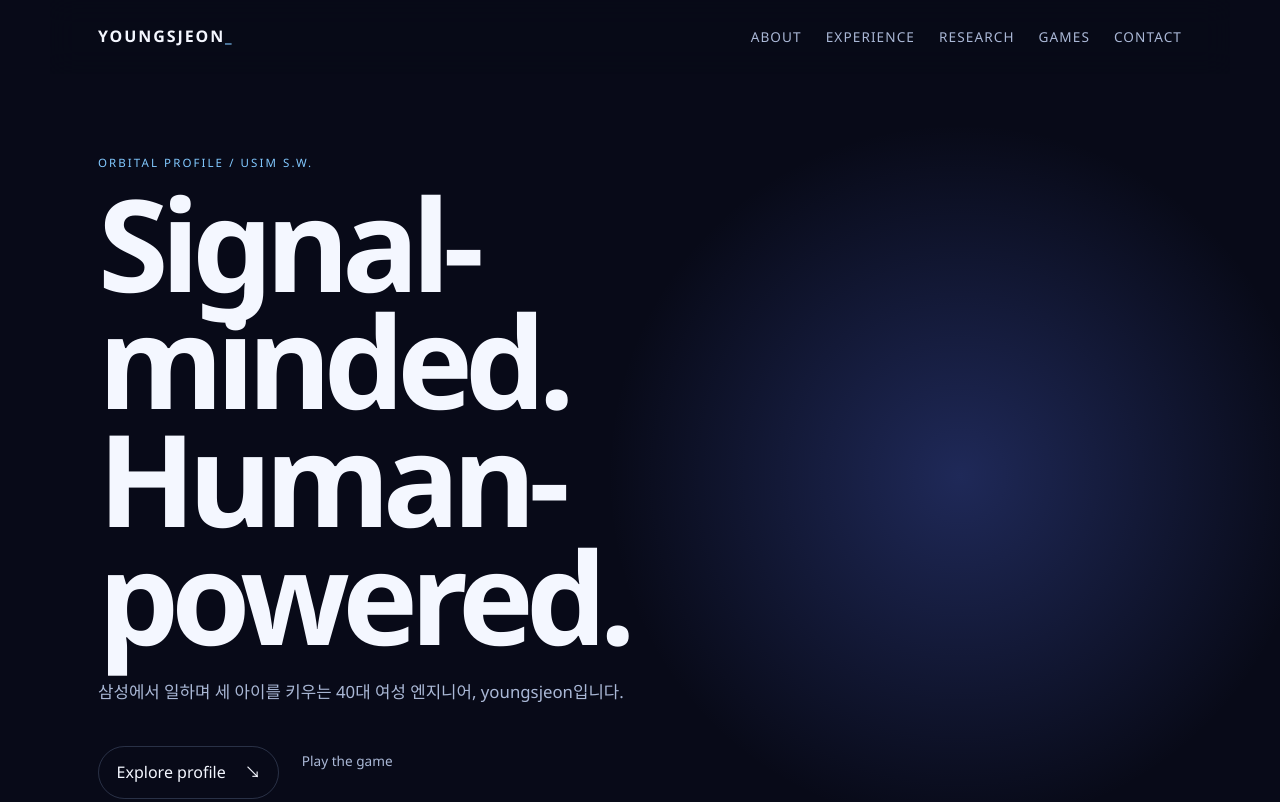
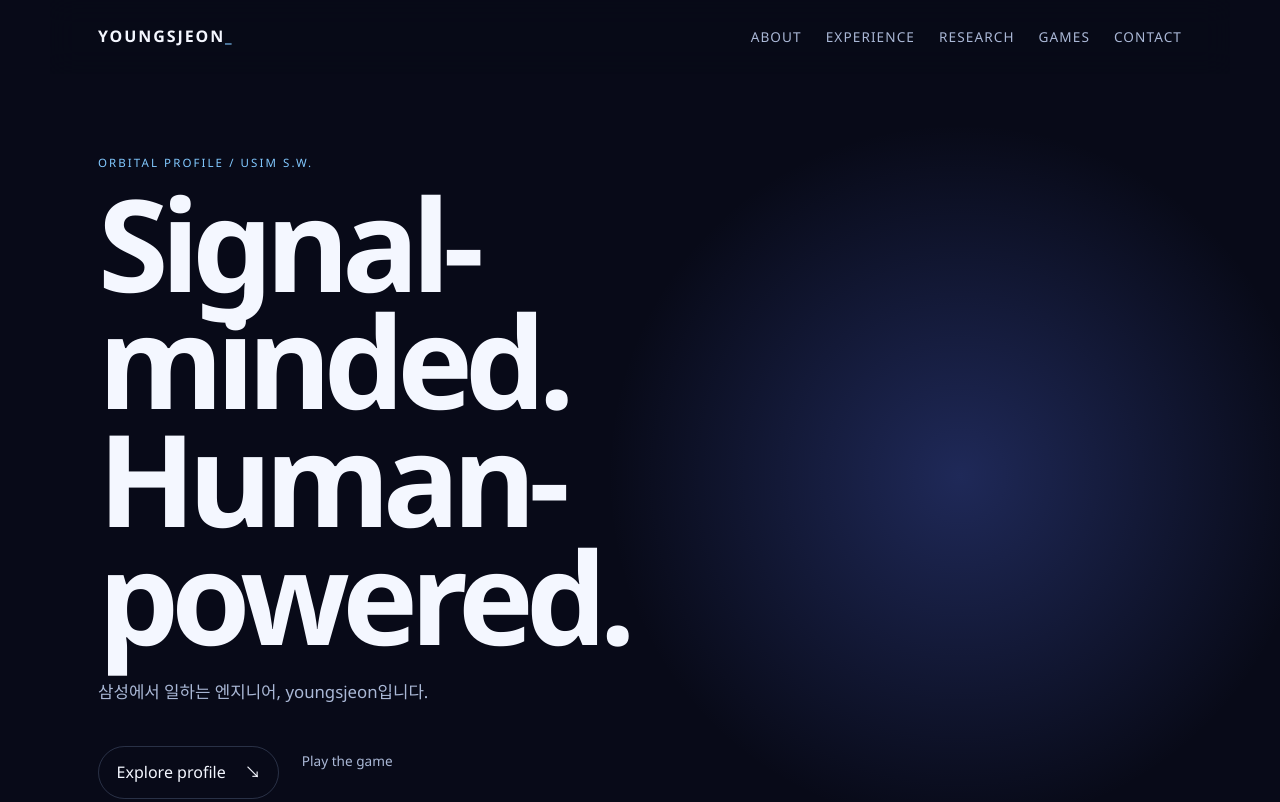
Before and after one commit to youngsjeon/youngsjeon.github.io, a plain HTML site: page index.html in a window 1280 px wide. Shown: the top 802 px of the page. Drawn offline with Linux system fonts and the light colour scheme.

Commit message:
Refine profile introduction

```diff
--- a/index.html
+++ b/index.html
@@ -26,7 +26,7 @@
     <section class="hero" aria-labelledby="hero-title">
       <p class="eyebrow">ORBITAL PROFILE / USIM S.W.</p>
       <h1 id="hero-title">Signal-minded.<br><span>Human-powered.</span></h1>
-      <p class="hero-copy">삼성에서 일하며 세 아이를 키우는 40대 여성 엔지니어, youngsjeon입니다.</p>
+      <p class="hero-copy">삼성에서 일하는 엔지니어, youngsjeon입니다.</p>
       <div class="hero-actions"><a class="button" href="#about">Explore profile <span aria-hidden="true">↘</span></a><a class="text-link" href="#games">Play the game</a></div>
     </section>
 
```
